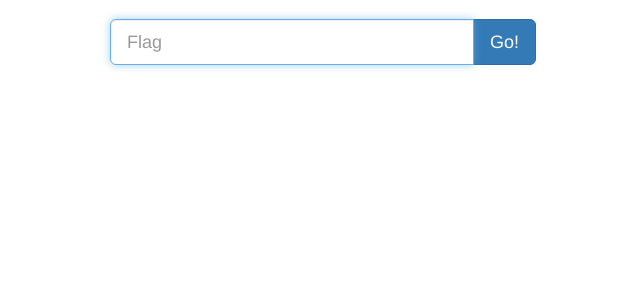
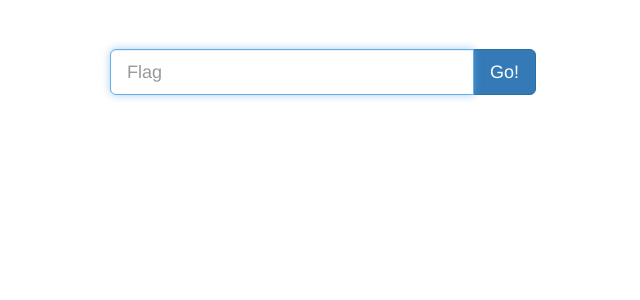
Before and after one commit to CalPolySEC/wrath-ctf-framework, a Flask app: page /submit/ in a window 1280 px wide. Shown: the part 51-351 px from the top of the page, without its empty margins (317-957 px from the left). Run offline with Flask 2, Linux system fonts and the light colour scheme; the visitor is signed in with stand-in values (Sample User, id 1); some libraries are stand-ins or nearby versions.

Commit message:
Add some space in the flag submission

```diff
--- a/static/css/main.css
+++ b/static/css/main.css
@@ -70,6 +70,6 @@ body {
 }
 
 .flag-submission {
-  margin: 0 auto;
+  margin: 30px auto 0;
   max-width: 426px;
 }
```
